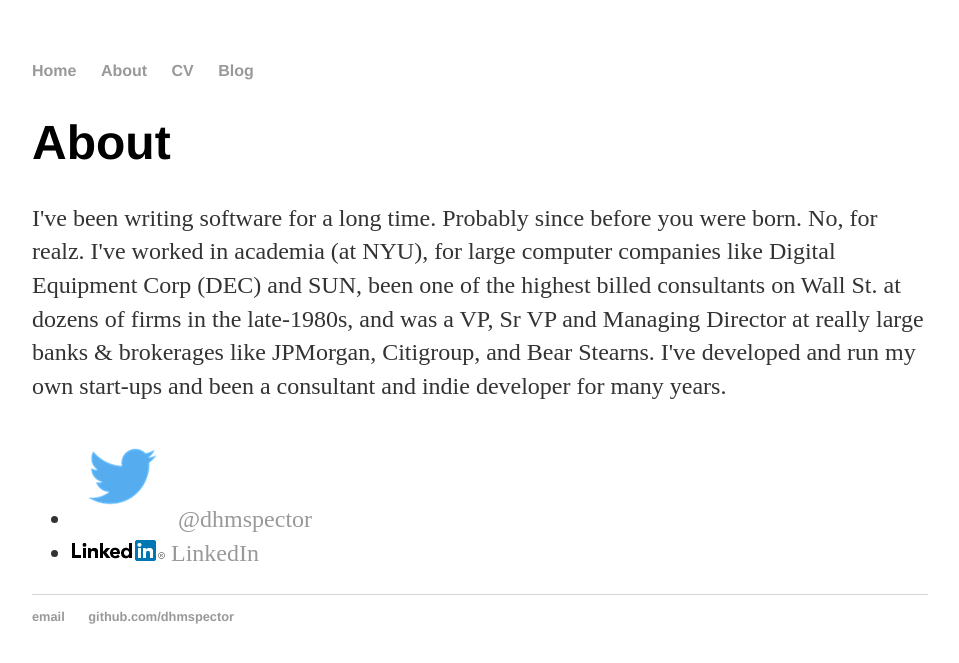
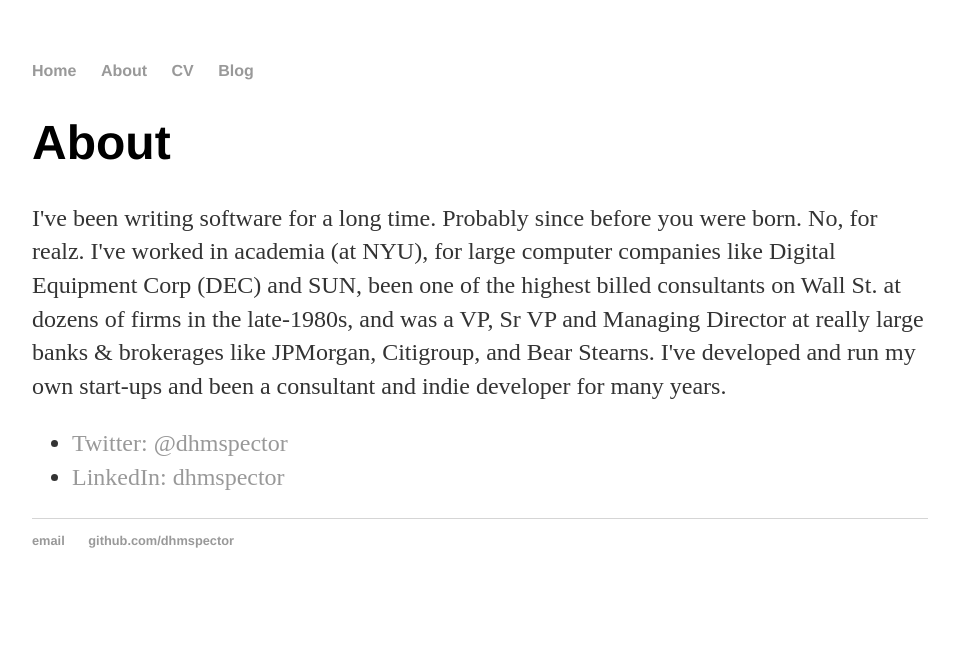
Before and after one commit to dhmspector/dhmspector.github.io, a Jekyll site: the page built from about/index.html, in a window 1280 px wide. Shown: the top 663 px of the page, without its empty margins (160-1119 px from the left). Built offline with Jekyll 4.4.1, drawn with Linux system fonts in a browser that asks for light colours.

Commit message:
got rid of images.

```diff
--- a/about/index.html
+++ b/about/index.html
@@ -17,8 +17,8 @@
 
 
 			<ul class="contacts">
-				<li><a href="https://twitter.com/dhmspector"><img src="../images/TwitterLogo.png"> @dhmspector</a></li>
+				<li><a href="https://twitter.com/dhmspector">Twitter: @dhmspector</a></li>
 				<!-- <li><a href="#">Your Departmental Webpage</a></li> -->
-				<li><a href="https://www.linkedin.com/in/davidhmspector"><img src="../images/LinkedIn.png"> LinkedIn</a></li>
+				<li><a href="https://www.linkedin.com/in/davidhmspector"> LinkedIn: dhmspector</a></li>
 				</ul>
 		</div>
```
